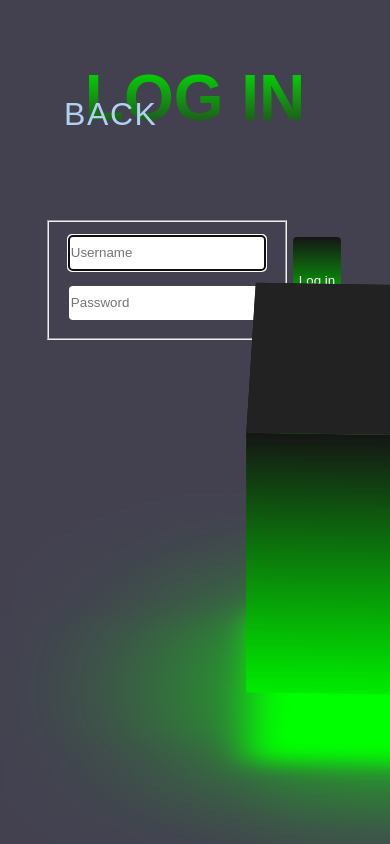
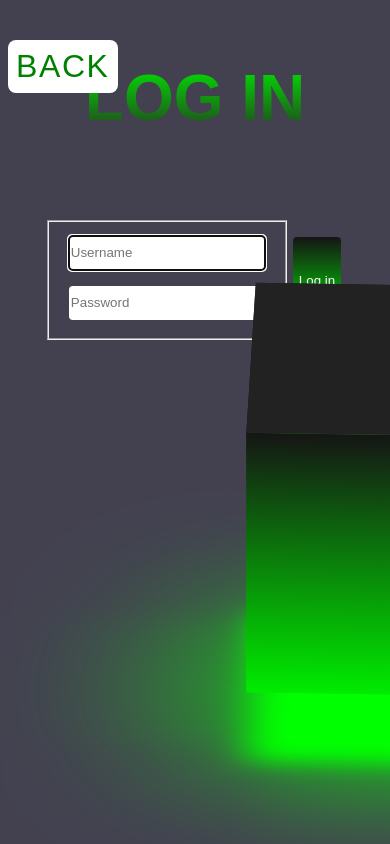
Before and after one commit to chunyukuo88/portfolio2, a React (Create React App) app: page /login in a window 390 px wide. Shown: the top 844 px of the page. Built offline with nearby package versions, Linux system fonts and the light colour scheme; what aws-amplify would draw is missing.

Commit message:
feat: Improved styling for the Back button, on desktop and mobile.

```diff
--- a/src/common/globalStyles.js
+++ b/src/common/globalStyles.js
@@ -1,5 +1,8 @@
 export const LinkStyling = {
-  color: 'var(--neumorphicBackground)',
+  backgroundColor: 'white',
+  color: 'green',
+  padding: '0.25em',
+  borderRadius: '0.25em',
   textDecoration: 'none',
   textTransform: 'uppercase',
 };
--- a/src/pages/Blog/BlogPage.css
+++ b/src/pages/Blog/BlogPage.css
@@ -8,8 +8,8 @@
 .back-to-home {
     font-size: 2em;
     position: fixed;
-    top: 2em;
-    left: 2em;
+    top: 0.25em;
+    left: 0.25em;
 }
 
 .article {
```
